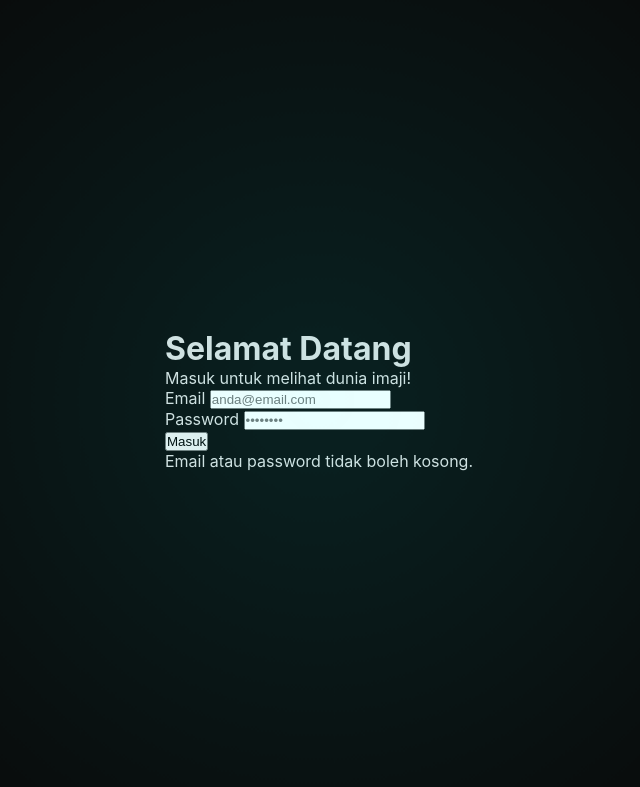
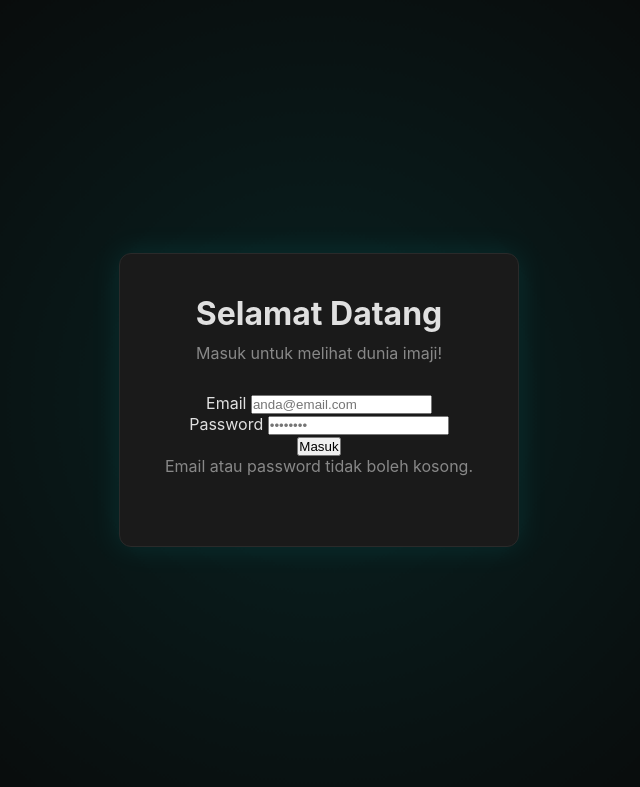
Before and after one commit to rachmadfebri/utsWeb, a PHP site: page /login.html in a window 1280 px wide; the page is wider, and only the part inside the window is pictured. Shown: the top 787 px of that part, without its empty margins (321-961 px from the left). Run offline with PHP 8.4, Linux system fonts and the light colour scheme.

Commit message:
add container

```diff
--- a/login.css
+++ b/login.css
@@ -51,3 +51,28 @@
     opacity: 1;
   }
 }
+
+.login-container {
+  background-color: var(--card-background);
+  padding: 40px;
+  border-radius: 12px;
+  border: 1px solid var(--border-color);
+  width: 100%;
+  max-width: 400px;
+  text-align: center;
+  z-index: 1;
+  box-shadow: 0 0 30px rgba(0, 255, 255, 0.1);
+  position: relative;
+}
+
+.login-container h1 {
+  font-size: 2rem;
+  margin-bottom: 10px;
+  color: var(--primary-text-color);
+  font-weight: 700;
+}
+
+.login-container p {
+  color: var(--secondary-text-color);
+  margin-bottom: 30px;
+}
```
